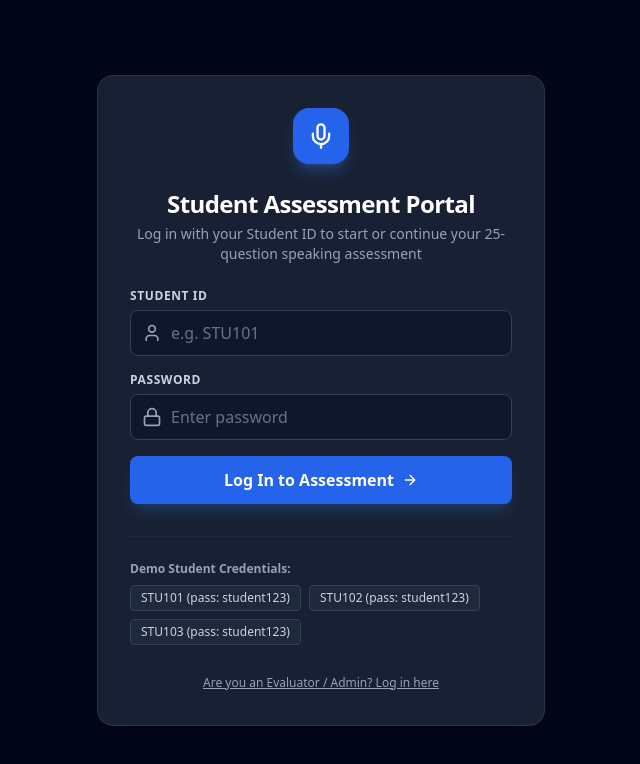
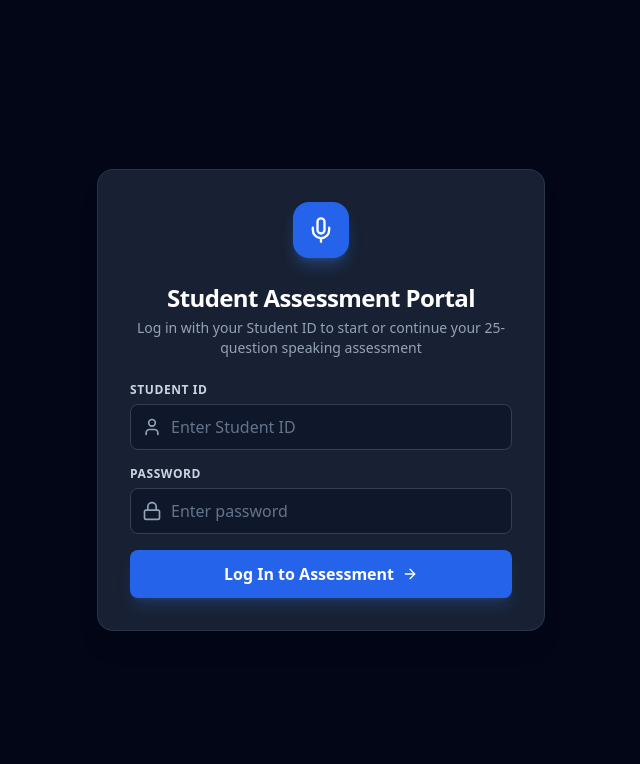
Before and after one commit to Raj290605/English-Assessment-Test-, a Next.js app: page /login in a window 1280 px wide. Shown: the top 764 px of the page, without its empty margins (319-959 px from the left). Built offline with nearby package versions, Linux system fonts and the light colour scheme.

Commit message:
fixed login

```diff
--- a/src/app/(auth)/admin-login/page.tsx
+++ b/src/app/(auth)/admin-login/page.tsx
@@ -7,7 +7,7 @@ import { ShieldCheck, ArrowRight, Lock, User, AlertCircle } from 'lucide-react';
 
 export default function AdminLoginPage() {
   const router = useRouter();
-  const [studentId, setStudentId] = useState('admin');
+  const [studentId, setStudentId] = useState('');
   const [password, setPassword] = useState('');
   const [error, setError] = useState('');
   const [loading, setLoading] = useState(false);
@@ -75,7 +75,7 @@ export default function AdminLoginPage() {
                 required
                 value={studentId}
                 onChange={(e) => setStudentId(e.target.value)}
-                placeholder="admin"
+                placeholder="Enter Admin ID"
                 className="w-full pl-10 pr-4 py-2.5 rounded-lg bg-slate-900/90 border border-slate-700 text-white placeholder-slate-500 focus:outline-none focus:border-emerald-500 focus:ring-1 focus:ring-emerald-500 transition-colors"
               />
             </div>
@@ -107,21 +107,6 @@ export default function AdminLoginPage() {
             <ArrowRight className="w-4 h-4" />
           </button>
         </form>
-
-        <div className="mt-8 pt-6 border-t border-slate-800 text-center">
-          <button
-            type="button"
-            onClick={() => setPassword('admin123')}
-            className="text-xs px-3 py-1.5 rounded bg-slate-800 hover:bg-slate-700 text-slate-300 border border-slate-700 transition-colors"
-          >
-            Fill Demo Admin Password (admin123)
-          </button>
-          <div className="mt-4">
-            <Link href="/login" className="text-xs text-slate-400 hover:text-emerald-400 underline transition-colors">
-              Student portal login
-            </Link>
-          </div>
-        </div>
       </div>
     </div>
   );
--- a/src/app/(auth)/login/page.tsx
+++ b/src/app/(auth)/login/page.tsx
@@ -38,11 +38,6 @@ export default function StudentLoginPage() {
     }
   };
 
-  const setDemoCredentials = (id: string) => {
-    setStudentId(id);
-    setPassword('student123');
-  };
-
   return (
     <div className="min-h-screen bg-slate-950 flex flex-col justify-center items-center p-4">
       <div className="max-w-md w-full glass-panel p-8 relative">
@@ -76,7 +71,7 @@ export default function StudentLoginPage() {
                 required
                 value={studentId}
                 onChange={(e) => setStudentId(e.target.value)}
-                placeholder="e.g. STU101"
+                placeholder="Enter Student ID"
                 className="w-full pl-10 pr-4 py-2.5 rounded-lg bg-slate-900/90 border border-slate-700 text-white placeholder-slate-500 focus:outline-none focus:border-blue-500 focus:ring-1 focus:ring-blue-500 transition-colors"
               />
             </div>
@@ -108,28 +103,6 @@ export default function StudentLoginPage() {
             <ArrowRight className="w-4 h-4" />
           </button>
         </form>
-
-        <div className="mt-8 pt-6 border-t border-slate-800">
-          <p className="text-xs font-semibold text-slate-400 mb-2">Demo Student Credentials:</p>
-          <div className="flex flex-wrap gap-2">
-            {['STU101', 'STU102', 'STU103'].map((id) => (
-              <button
-                key={id}
-                type="button"
-                onClick={() => setDemoCredentials(id)}
-                className="text-xs px-2.5 py-1 rounded bg-slate-800 hover:bg-slate-700 text-slate-300 border border-slate-700 transition-colors"
-              >
-                {id} (pass: student123)
-              </button>
-            ))}
-          </div>
-        </div>
-
-        <div className="mt-6 text-center">
-          <Link href="/admin-login" className="text-xs text-slate-400 hover:text-blue-400 underline transition-colors">
-            Are you an Evaluator / Admin? Log in here
-          </Link>
-        </div>
       </div>
     </div>
   );
```
Also changed, not shown: 1 other file (tests, documents, lock files or other folders).
